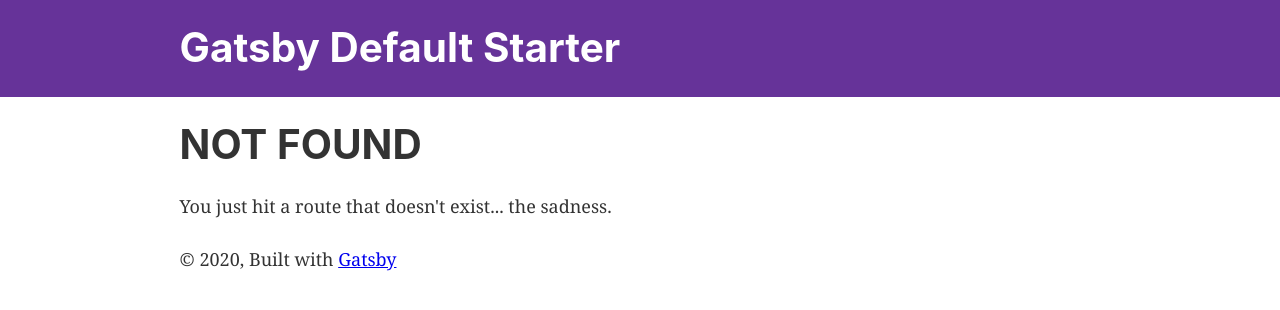
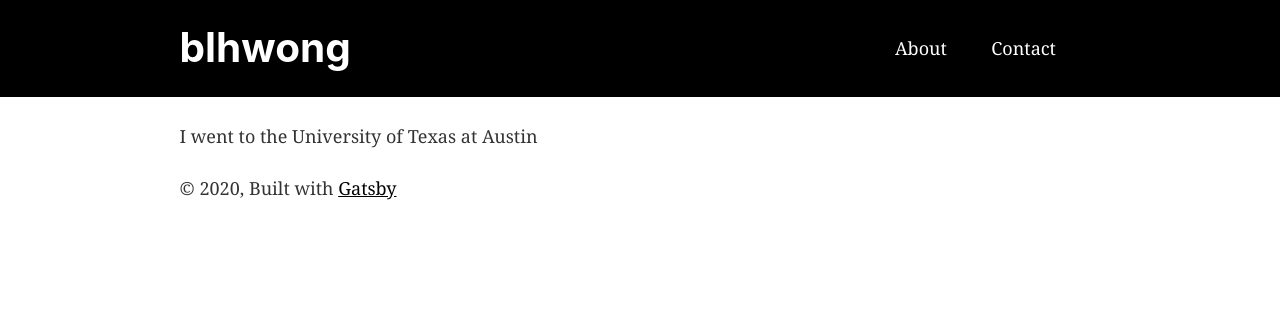
Before and after one commit to blhwong/website, a Gatsby site: page /about in a window 1280 px wide. Before the commit this address had no page. Built offline with nearby package versions, Linux system fonts and the light colour scheme; Gatsby itself is replaced by a stand-in of ours.

Commit message:
Initial commit

```diff
--- a/gatsby-config.js
+++ b/gatsby-config.js
@@ -1,8 +1,8 @@
 module.exports = {
   siteMetadata: {
-    title: `Gatsby Default Starter`,
+    title: 'blhwong',
     description: `Kick off your next, great Gatsby project with this default starter. This barebones starter ships with the main Gatsby configuration files you might need.`,
-    author: `@gatsbyjs`,
+    author: 'Brandon Wong',
   },
   plugins: [
     `gatsby-plugin-react-helmet`,
--- a/src/components/header.js
+++ b/src/components/header.js
@@ -5,11 +5,12 @@ import React from "react"
 const Header = ({ siteTitle }) => (
   <header
     style={{
-      background: `rebeccapurple`,
+      background: `black`,
       marginBottom: `1.45rem`,
     }}
   >
     <div
+      className="header"
       style={{
         margin: `0 auto`,
         maxWidth: 960,
@@ -27,6 +28,24 @@ const Header = ({ siteTitle }) => (
           {siteTitle}
         </Link>
       </h1>
+      <nav>
+        <ul>
+          <li>
+            <Link
+              to="/about"
+            >
+              About
+            </Link>
+          </li>
+          <li>
+            <Link
+              to="/contact"
+            >
+              Contact
+            </Link>
+          </li>
+        </ul>
+      </nav>
     </div>
   </header>
 )
--- a/src/components/layout.css
+++ b/src/components/layout.css
@@ -620,3 +620,41 @@ pre tt:after {
     font-size: 100%;
   }
 }
+
+.links {
+  display: flex;
+  justify-content: space-around;
+}
+
+nav a {
+  color: white;
+  text-decoration: none;
+}
+
+a {
+  color: black;
+}
+
+nav {
+  display: flex;
+  justify-content: flex-end;
+  width: 250px;
+}
+
+nav > ul {
+  display: flex;
+  justify-content: space-evenly;
+  margin: 0;
+  width: 100%;
+  align-items: center;
+}
+
+.header {
+  display: flex;
+  justify-content: space-between;
+}
+
+nav > ul > li {
+  list-style-type: none;
+  margin: 0;
+}
--- /dev/null
+++ b/src/pages/about.js
@@ -0,0 +1,15 @@
+import React from "react"
+import { Link } from "gatsby"
+
+import Layout from "../components/layout"
+import Image from "../components/image"
+import SEO from "../components/seo"
+
+const About = () => (
+  <Layout>
+    <SEO title="About" />
+    <p>I went to the University of Texas at Austin</p>
+  </Layout>
+)
+
+export default About
--- a/src/pages/index.js
+++ b/src/pages/index.js
@@ -8,13 +8,10 @@ import SEO from "../components/seo"
 const IndexPage = () => (
   <Layout>
     <SEO title="Home" />
-    <h1>Hi people</h1>
-    <p>Welcome to your new Gatsby site.</p>
-    <p>Now go build something great.</p>
+    <h1>Hi my name is Brandon Wong</h1>
     <div style={{ maxWidth: `300px`, marginBottom: `1.45rem` }}>
       <Image />
     </div>
-    <Link to="/page-2/">Go to page 2</Link>
   </Layout>
 )
 
```
Also changed, not shown: src/pages/contact.js (added, +19 -0 lines).
